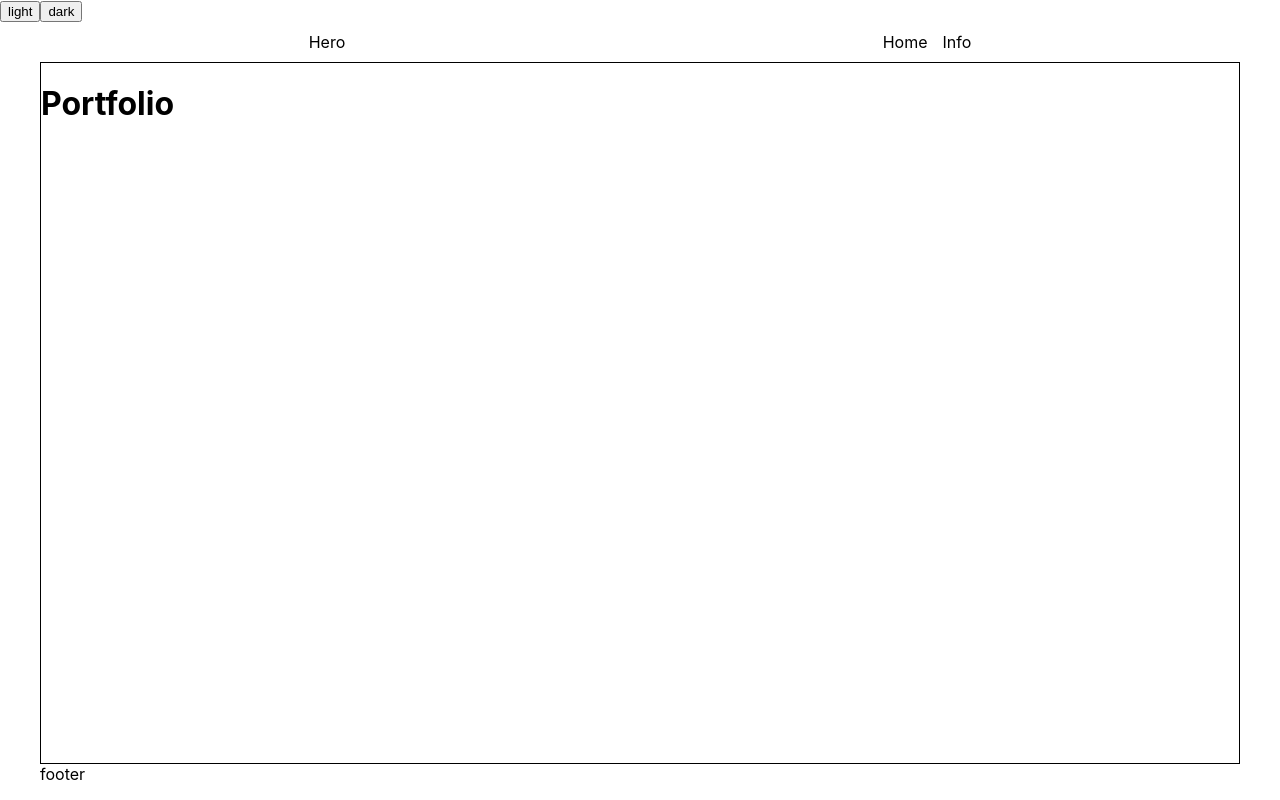
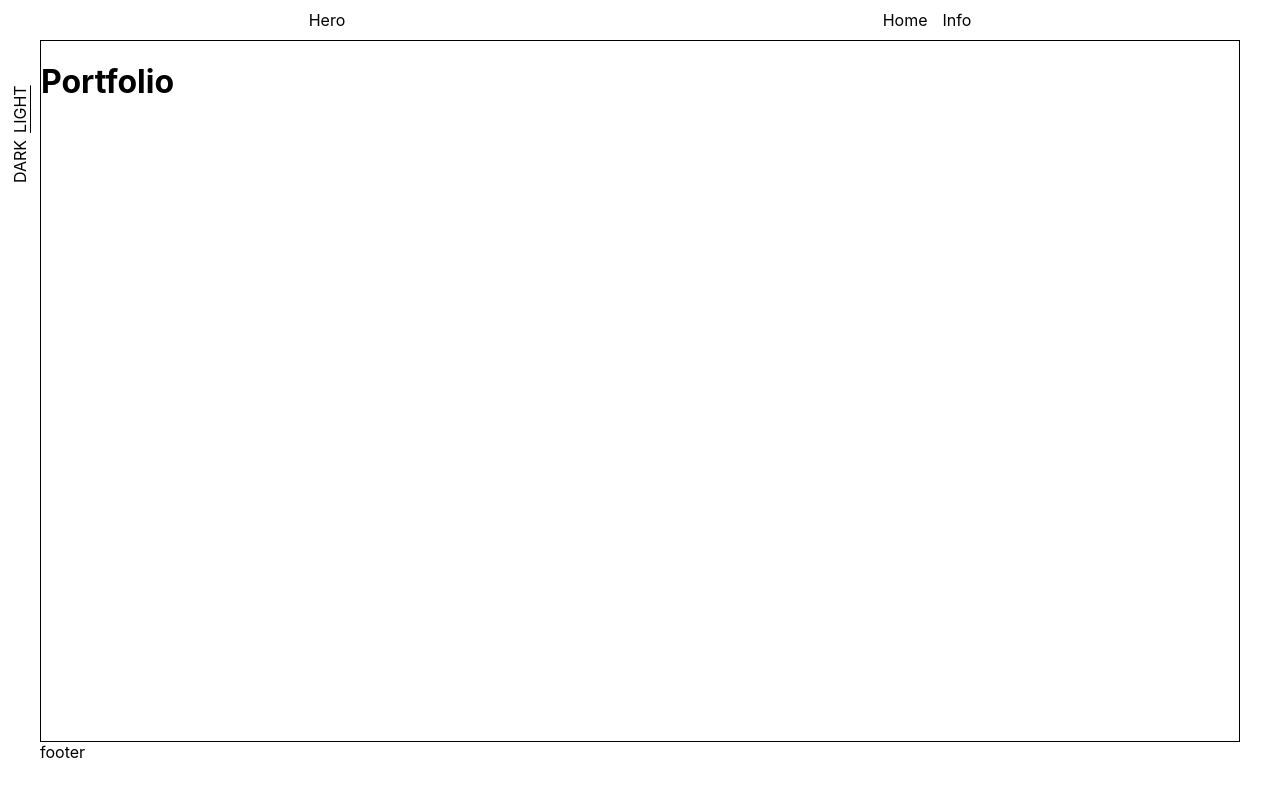
Before and after one commit to BuHogeJI2/portfolio, a React (Create React App) app: page / in a window 1280 px wide. Built offline with nearby package versions, Linux system fonts and the light colour scheme.

Commit message:
Fix switch light mode styles

```diff
--- /dev/null
+++ b/src/components/base/Checkbox.tsx
@@ -0,0 +1,42 @@
+import React from 'react';
+import styled from 'styled-components';
+
+const CheckboxLabel = styled.label<{ checked?: boolean }>(
+  ({ theme }) => theme.label,
+  ({ checked }) => ({
+    textDecoration: checked ? 'underline' : 'unset',
+    textUnderlineOffset: '4px',
+  })
+);
+
+const CheckboxInput = styled.input.attrs({
+  type: 'checkbox' as string,
+})(({ theme }) => theme.checkbox);
+
+export interface ICheckboxProps
+  extends Omit<React.InputHTMLAttributes<HTMLInputElement>, 'onChange'> {
+  content?: React.ReactNode;
+  onChange?: (value: string, e?: React.ChangeEvent<HTMLInputElement>) => void;
+  value?: string | number | undefined;
+  className?: string;
+}
+
+export default function Checkbox(props: ICheckboxProps): React.ReactElement {
+  const { content, name, value, onChange, ...rest } = props;
+
+  return (
+    <>
+      <CheckboxLabel checked={rest.checked}>
+        <CheckboxInput
+          value={value}
+          name={name || value?.toString()}
+          onChange={(e: React.ChangeEvent<HTMLInputElement>) =>
+            onChange?.(e.target.value, e)
+          }
+          {...rest}
+        />
+        {content}
+      </CheckboxLabel>
+    </>
+  );
+}
--- a/src/components/base/SwitchLightMode.tsx
+++ b/src/components/base/SwitchLightMode.tsx
@@ -3,14 +3,35 @@ import {
   ELightMode,
   useLightModeContext,
 } from '../../libs/context/LightModeContext';
+import Checkbox from './Checkbox';
+import styled from 'styled-components';
+
+const SwitcherWrapper = styled.div({
+  position: 'absolute',
+  top: '180px',
+  left: '20px',
+  zIndex: 1,
+  transformOrigin: 'left',
+  transform: 'rotate(-90deg)',
+});
 
 export default function SwitchLightMode(): React.ReactElement {
-  const { setLightMode } = useLightModeContext();
+  const { mode, setLightMode } = useLightModeContext();
 
   return (
-    <div>
-      <button onClick={() => setLightMode(ELightMode.LIGHT)}>light</button>
-      <button onClick={() => setLightMode(ELightMode.DARK)}>dark</button>
-    </div>
+    <SwitcherWrapper>
+      <Checkbox
+        value={ELightMode.DARK}
+        checked={mode === ELightMode.DARK}
+        onChange={setLightMode}
+        content={<span>DARK</span>}
+      />
+      <Checkbox
+        value={ELightMode.LIGHT}
+        checked={mode === ELightMode.LIGHT}
+        onChange={setLightMode}
+        content={<span>LIGHT</span>}
+      />
+    </SwitcherWrapper>
   );
 }
--- a/src/libs/context/LightModeContext.tsx
+++ b/src/libs/context/LightModeContext.tsx
@@ -2,13 +2,13 @@ import React, { PropsWithChildren, useContext, useState } from 'react';
 import noop from 'lodash/noop';
 
 export enum ELightMode {
-  LIGHT,
-  DARK,
+  LIGHT = 'light',
+  DARK = 'dark',
 }
 
 type TLightModeContext = {
   mode: ELightMode;
-  setLightMode(nextMode: ELightMode): void;
+  setLightMode(nextMode: string): void;
 };
 
 const defaultContextValue: TLightModeContext = {
@@ -24,9 +24,22 @@ export default function LightModeContextProvider({
 }: PropsWithChildren): React.ReactElement {
   const [mode, setMode] = useState<ELightMode>(ELightMode.LIGHT);
 
+  function handleOnChange(value: string) {
+    switch (value) {
+      case 'light':
+        setMode(ELightMode.LIGHT);
+        return;
+      case 'dark':
+        setMode(ELightMode.DARK);
+        return;
+      default:
+        return;
+    }
+  }
+
   const ctx: TLightModeContext = {
     mode,
-    setLightMode: setMode,
+    setLightMode: handleOnChange,
   };
 
   return (
--- a/src/theme/theme.tsx
+++ b/src/theme/theme.tsx
@@ -33,6 +33,12 @@ const unionStyles: TUnionStyles = {
       },
     },
   },
+  label: {
+    cursor: 'pointer',
+    'input[type=checkbox]': {
+      appearance: 'none',
+    },
+  },
 };
 
 export const lightTheme: DefaultTheme = {
@@ -55,6 +61,10 @@ export const lightTheme: DefaultTheme = {
     },
     unionStyles.header
   ),
+  label: {
+    color: colors.bgDark,
+    ...unionStyles.label,
+  },
 };
 export const darkTheme: DefaultTheme = {
   container: {
@@ -76,4 +86,8 @@ export const darkTheme: DefaultTheme = {
     },
     unionStyles.header
   ),
+  label: {
+    color: colors.bgLight,
+    ...unionStyles.label,
+  },
 };
```
